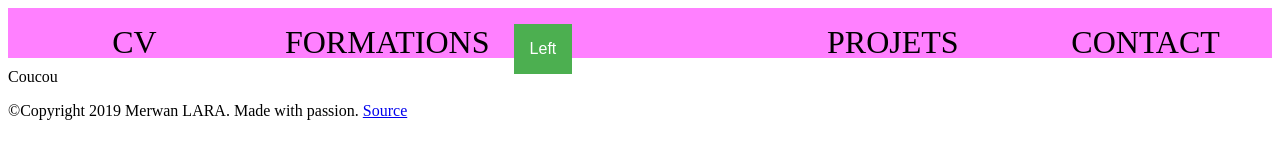
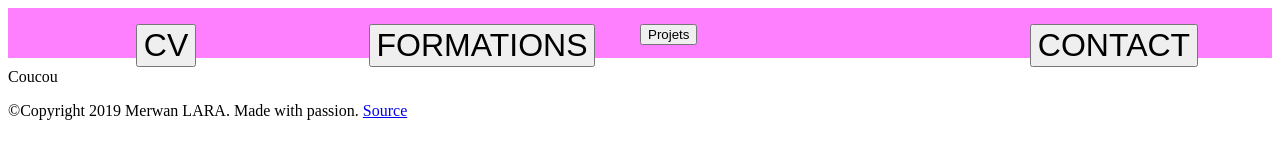
Before and after one commit to NhgrtPlayer/NhgrtPlayer.github.io, a plain HTML site: page index.html in a window 1280 px wide. Drawn offline with Linux system fonts and the light colour scheme.

Commit message:
index & css updated

```diff
--- a/index.html
+++ b/index.html
@@ -16,20 +16,18 @@
 	<body>
 		<nav>
 			<ul>
-				<li><a href="#">CV</a></li>
-				<li><a href="#">Formations</a></li>
+				<li><button><a href="#">CV</button></a></li>
+				<li><button><a href="#">Formations</a></button></li>
 				<li>
 					<div class="dropdown" style="float:left;">
-						<button class="dropbtn">Left</button>
+						<button>Projets</button>
 						<div class="dropdown-content" style="left:0;">
-							<a href="#">Link 1</a>
-							<a href="#">Link 2</a>
-							<a href="#">Link 3</a>
+							<a href="#">Jeux</a>
+							<a href="#">Autres</a>
 						</div>
 					</div>
 				</li>
-				<li><a href="#">Projets</a></li> <!-- Dropdown -->
-				<li><a href="#">Contact</a></li>
+				<li><button><a href="#">Contact</button></a></li>
 			</ul>
 		</nav>
 		<main>
--- a/styles/style.css
+++ b/styles/style.css
@@ -34,7 +34,9 @@
 }
 
 /* Change color of dropdown links on hover */
-.dropdown-content a:hover {background-color: #f1f1f1}
+.dropdown-content a:hover {
+	background-color: #f1f1f1
+}
 
 /* Show the dropdown menu on hover */
 .dropdown:hover .dropdown-content {
```
